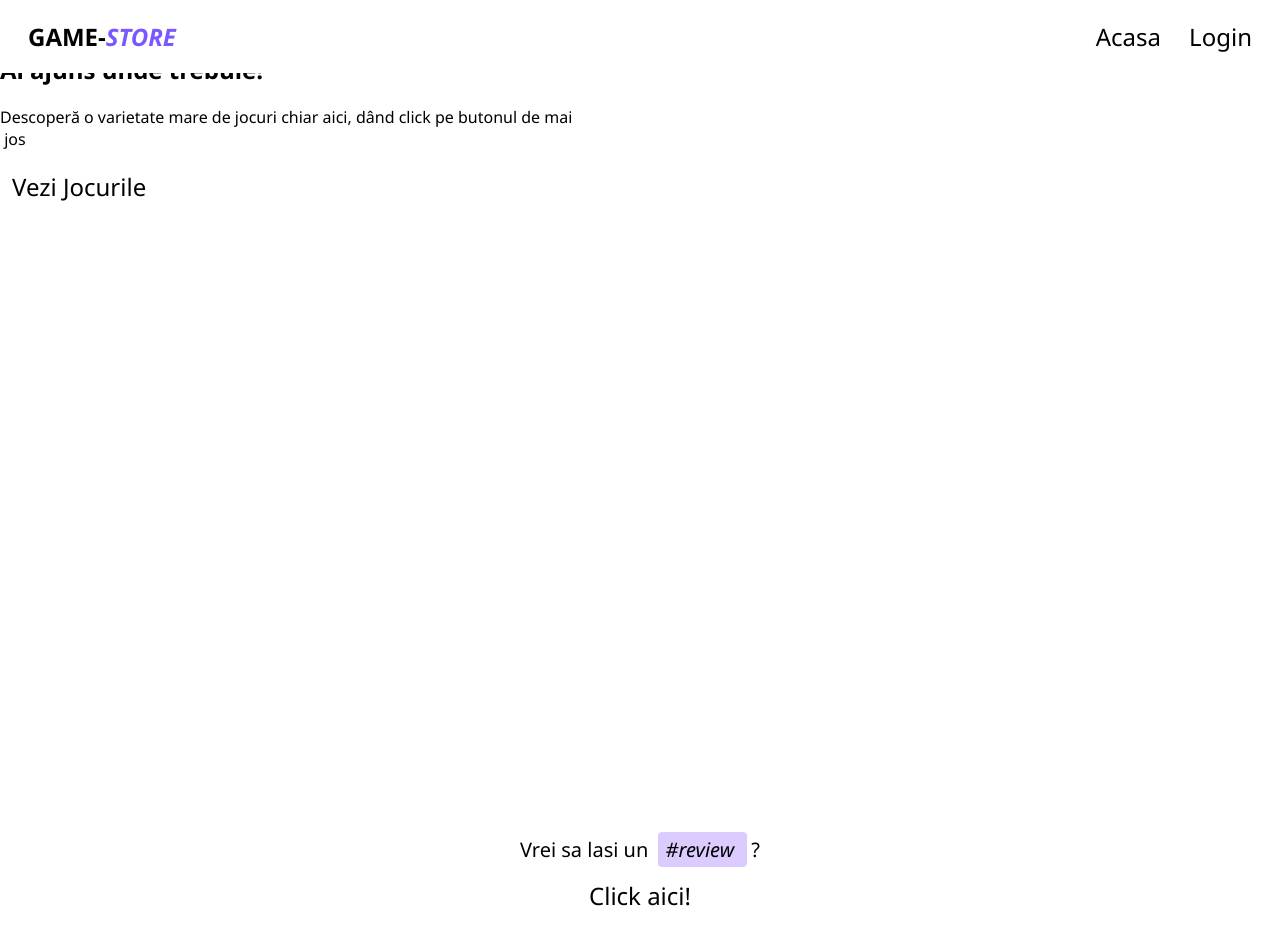
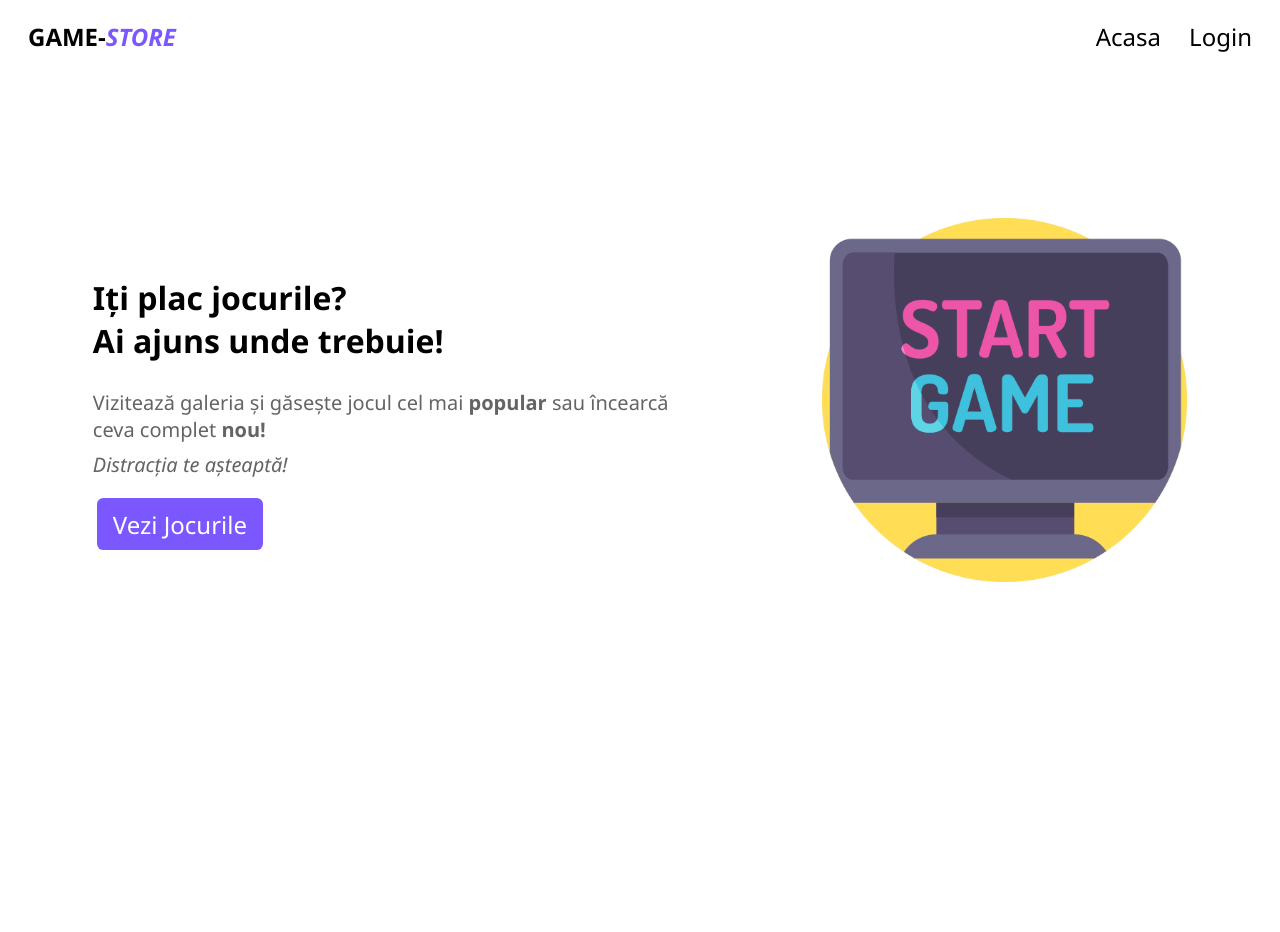
Before and after one commit to Nadira132005/atestat-jocuri, a PHP site: page / in a window 1280 px wide. After the commit the page ends 582 px from the top, so only its background shows below. Run offline with PHP 8.4, Linux system fonts and the light colour scheme.

Commit message:
[Feature] Improve landing page

```diff
--- a/creeaza-cont.php
+++ b/creeaza-cont.php
@@ -77,10 +77,6 @@ if (isset($_POST["name"])) {
       </form>
     </div>
   </section>
-
-  <?php
-  include("./components/review/index.php");
-  ?>
 </body>
 
 <script>
--- a/index.php
+++ b/index.php
@@ -4,8 +4,8 @@
   <meta name="viewport" content="width=device-width, initial-scale=1.0">
   <meta charset="utf-8">
   <title>Acasa</title>
+  <link rel="stylesheet" href="style/global.css">
   <link rel="stylesheet" href="style/acasa.css">
-  <link rel="stylesheet" href="style/global.css">
 </head>
 
 <body>
@@ -14,24 +14,32 @@
   ?>
 
   <section>
-    <div>
+    <div class="promo">
       <h1>
         Iți plac jocurile?
         <br>
         Ai ajuns unde trebuie!
       </h1>
-      <p>
-        Descoperă o varietate mare de jocuri chiar
-        aici, dând click pe butonul de mai<br>&nbsp;jos
+      <p class="description">
+        Vizitează galeria și găsește jocul cel mai
+        <b>
+          popular
+        </b>
+        sau
+        încearcă ceva complet <b>nou!</b>
+        <br>
+        <i style="
+          display: block;
+          margin-top: 0.5rem;
+        ">
+          Distracția te așteaptă!
+        </i>
       </p>
-      <a href="Jocuri.php">Vezi Jocurile</a>
+      <a class="visit-game-gallery" href="Jocuri.php">Vezi Jocurile</a>
     </div>
+    <img src="./images/computer-game.png" alt="computer-start-game">
   </section>
 
-
-  <?php
-  include("./components/review/index.php");
-  ?>
 </body>
 
 </html>
--- /dev/null
+++ b/style/Acasa.css
@@ -0,0 +1,36 @@
+section {
+  display: flex;
+  flex-direction: row;
+  justify-content: space-around;
+  align-items: center;
+  padding: 0 2rem;
+  box-sizing: border-box;
+}
+
+h1 {
+  font-size: 2rem;
+}
+
+.promo {
+  width: 50%;
+}
+
+.description {
+  font-size: 1.25rem;
+  color: rgb(100, 100, 100);
+}
+
+.visit-game-gallery {
+  padding: 0.6rem 1rem;
+  background-color: rgb(123, 87, 255);
+  border-radius: 0.4rem;
+  color: white;
+}
+
+.visit-game-gallery:hover {
+  background-color: rgb(97, 59, 236);
+}
+
+img {
+  max-width: 30%;
+}
```
Also changed, not shown: images/computer-game.png (added).
